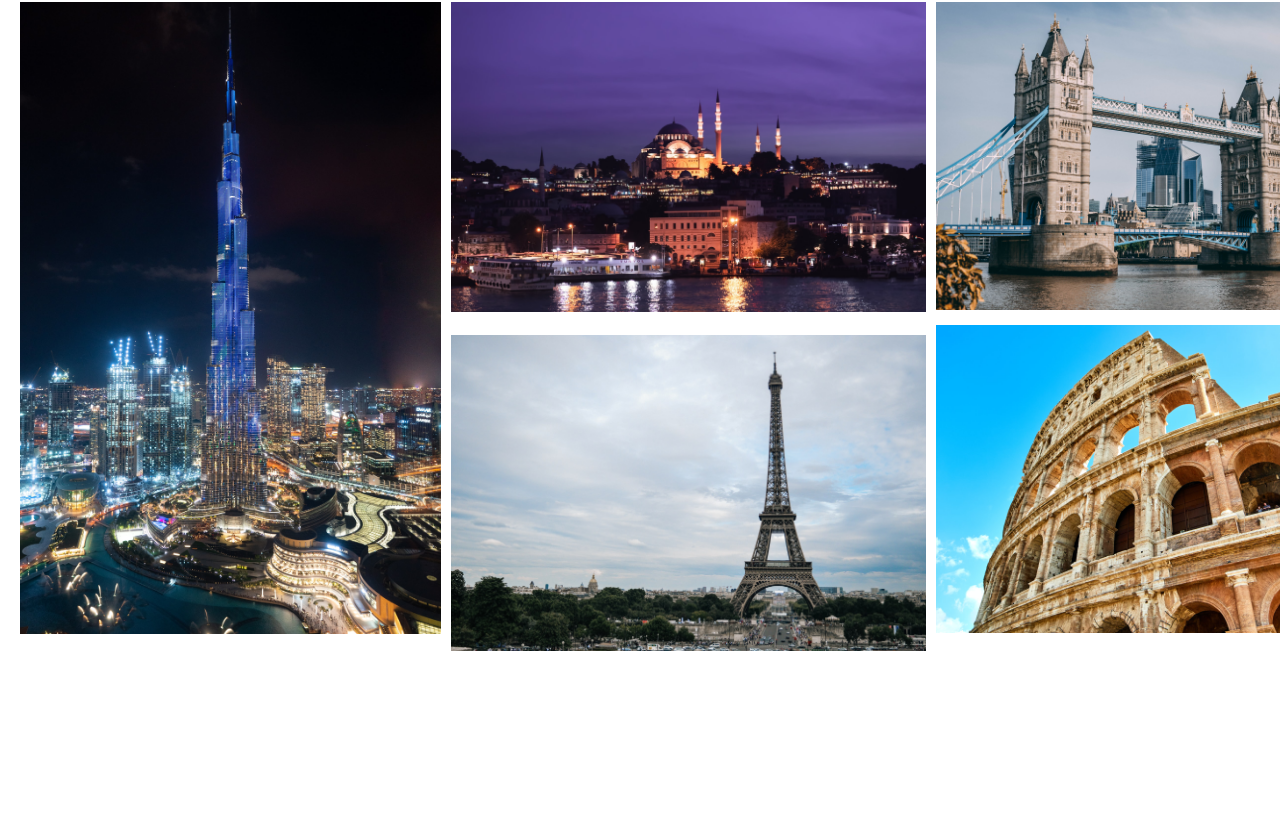
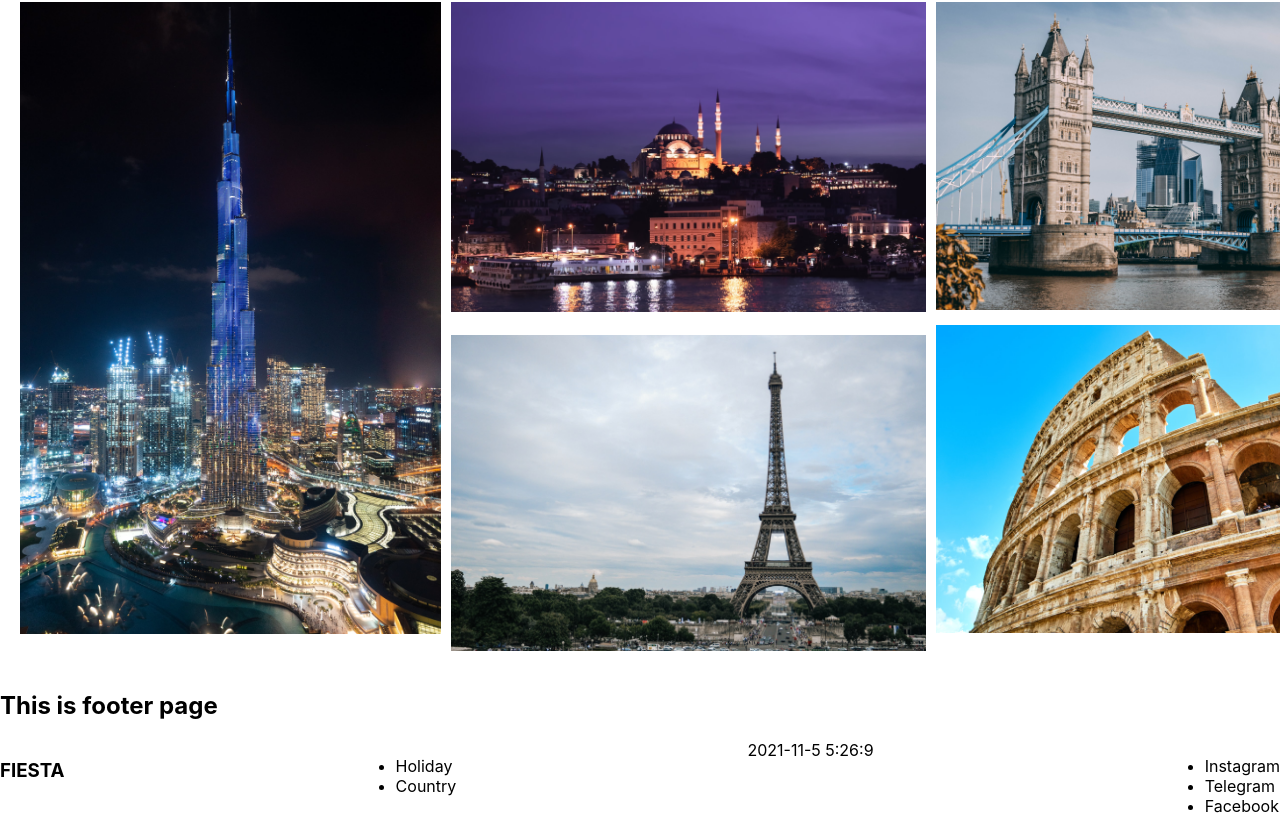
Before and after one commit to sevinch02/holidays, a React (Create React App) app: page / in a window 1280 px wide. Shown: the part 1490-2322 px from the top of the page. Before the commit the page ends 2161 px from the top, so only its background shows below. Built offline with nearby package versions, Linux system fonts and the light colour scheme.

Commit message:
save last changes

```diff
--- a/src/App.js
+++ b/src/App.js
@@ -6,7 +6,7 @@ import Favourites from './pages/Favourites';
 import Holidays from './pages/Holidays';
 import Aboutus from './pages/About-us';
 import Animation from './Components/Animation/Animation';
-import CountryGrid from '../Components/CountryGrid/CountryGrid'
+
 
 import React from "react";
 import {
@@ -28,7 +28,6 @@ function App() {
           <Route path="/holidays" element={<Holidays/>}> </Route>
           <Route path="/about-us" element={<Aboutus/>}> </Route>
           <Route path="/animation" element={<Animation/>}> </Route>
-          <Route path="/country-grid" element={<CountryGrid/>}> </Route>
         </Routes>
           </Router>
 
--- /dev/null
+++ b/src/Components/Footer/Footer.js
@@ -0,0 +1,34 @@
+import React from 'react'
+
+function date() {
+    let today = new Date();
+    let date = today.getFullYear()+'-'+(today.getMonth()+1)+'-'+today.getDate();
+    let time = today.getHours() + ":" + today.getMinutes() + ":" + today.getSeconds();
+    let dateTime = date+' '+time;
+  return   dateTime;
+}
+const Footer = () => {
+
+
+  return (
+    <div>
+      <h2>This is footer page</h2>
+      <div className="row">
+        <h3>FIESTA</h3>
+        <ul>
+            <li>Holiday</li>
+            <li>Country</li>
+        </ul>    {date()}
+        <ul className="socical-links" >
+            <li>Instagram</li>
+            <li>Telegram</li>
+            <li>Facebook</li>
+        </ul>
+
+      </div>
+
+    </div>
+  );
+};
+
+export default Footer;
--- a/src/pages/Home.js
+++ b/src/pages/Home.js
@@ -1,5 +1,6 @@
 import react from "react";
 import CountryGrid from '../Components/CountryGrid/CountryGrid'
+import Footer from "../Components/Footer/Footer";
 
 const Home=()=>{
     return (
@@ -8,6 +9,7 @@ const Home=()=>{
             <h1 className='sayt-name'>FIESTA</h1>
         </section>
         <CountryGrid/>
+        <Footer/>
         </div>
     )
 }
```
Also changed, not shown: src/Components/Footer/footer.css (added).
